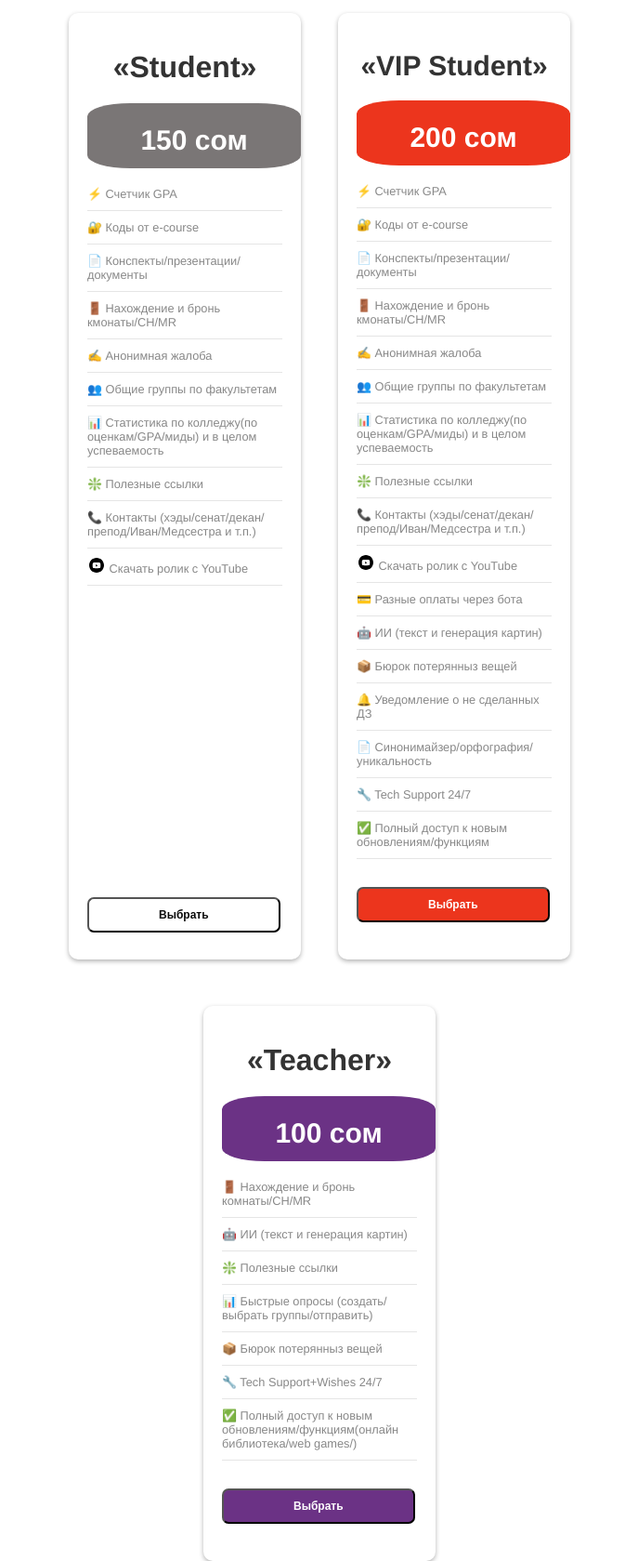
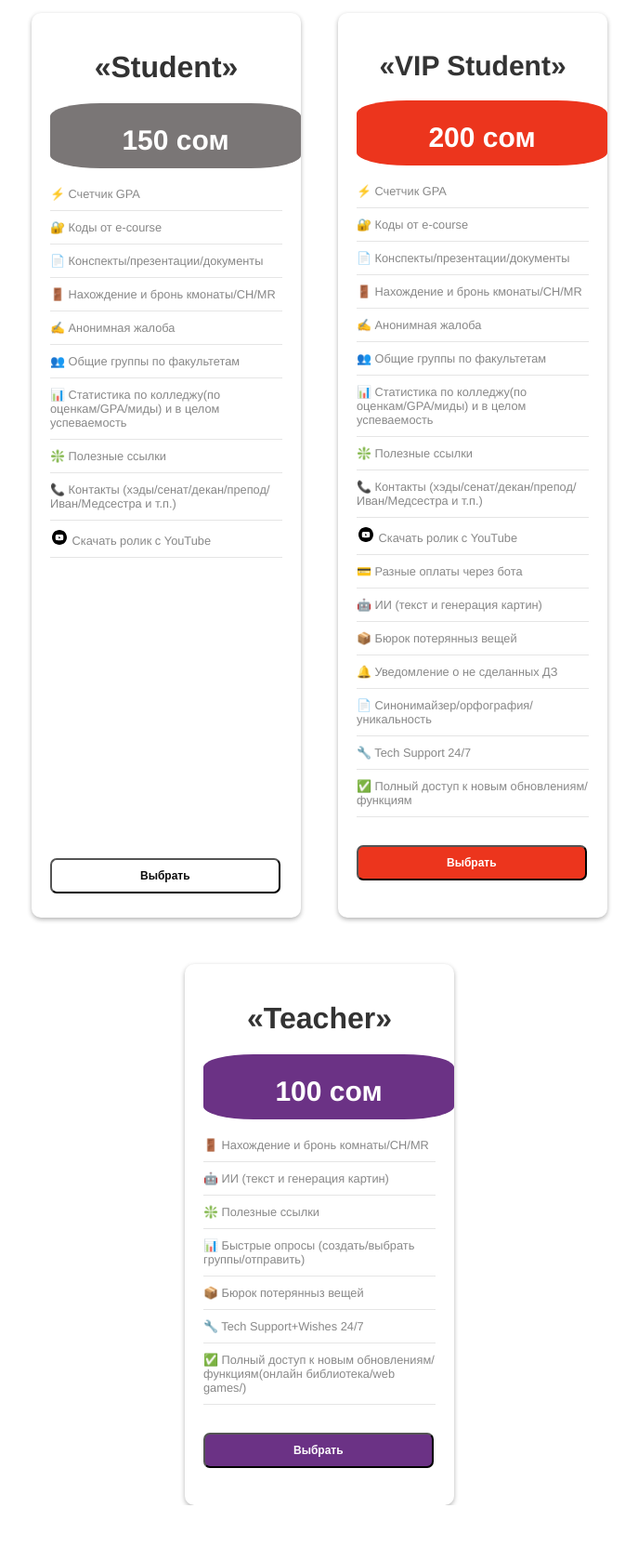
Before and after one commit to W12iteCrow/W12iteCrow.github.io, a PHP site: page / in a window 1280 px wide. Shown: the part 336-2015 px from the top of the page at 93% size, without its empty margins (296-983 px from the left). After the commit the page ends 1955 px from the top, so only its background shows below. Run offline with PHP 8.4, Linux system fonts and the light colour scheme; some libraries are stand-ins or nearby versions.

Commit message:
Update style.css

```diff
--- a/style.css
+++ b/style.css
@@ -1,6 +1,6 @@
-* {
+/* * {
    box-sizing: border-box;
-}
+} */
 
 body {
    margin: 0;
@@ -19,7 +19,7 @@ body {
 
 .headline img {
    max-width: 100%;
-   height: 100%;
+   height: 110%;
    margin-bottom: -40px;
 }
 /* }
@@ -112,7 +112,7 @@ h2 {
 
 .price1 {
    height: 70px;
-   width: 230px;
+   width: 270px;
    text-align: center;
    background-color: #7a7676;
    border-radius: 20%;
@@ -124,7 +124,7 @@ h2 {
 }
 .price2 {
    height: 70px;
-   width: 230px;
+   width: 270px;
    text-align: center;
    background-color: #EC351D;
    border-radius: 20%;
@@ -136,7 +136,7 @@ h2 {
 }
 .price3 {
    height: 70px;
-   width: 230px;
+   width: 270px;
    text-align: center;
    background-color: #6b3285;
    border-radius: 20%;
@@ -175,8 +175,8 @@ h2 {
 .button1 {
    text-decoration: none;
    display: inline-block;
-   margin-top: 325px;
-   padding: 10px 75px;
+   margin-top: 313px;
+   padding: 10px 95px;
    background: white;
    border-radius: 7px;
    color: rgb(10, 10, 10);
@@ -188,7 +188,7 @@ h2 {
    text-decoration: none;
    display: inline-block;
    margin: 20px auto;
-   padding: 10px 75px;
+   padding: 10px 95px;
    background: #EC351D;
    border-radius: 7px;
    color: white;
@@ -200,7 +200,7 @@ h2 {
    text-decoration: none;
    display: inline-block;
    margin: 20px auto;
-   padding: 10px 75px;
+   padding: 10px 95px;
    background: #6b3285;
    border-radius: 7px;
    color: white;
```
